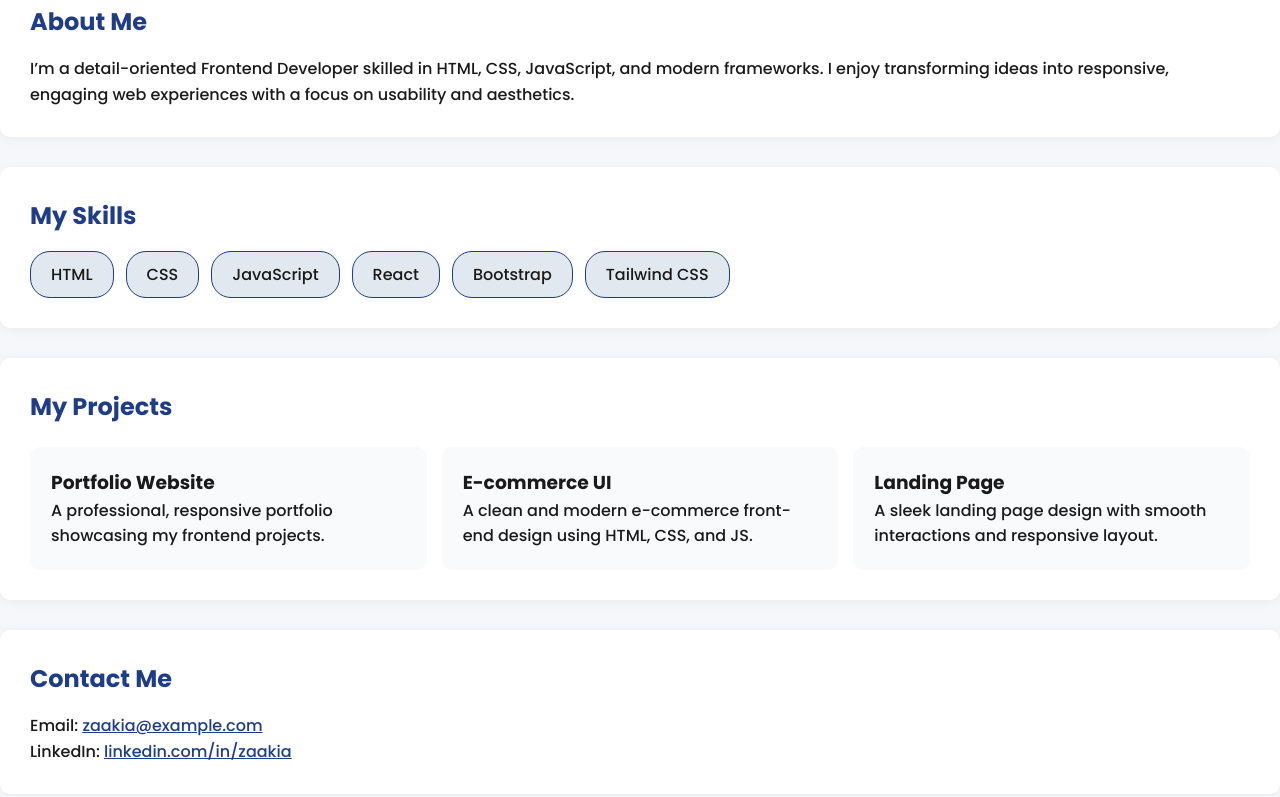
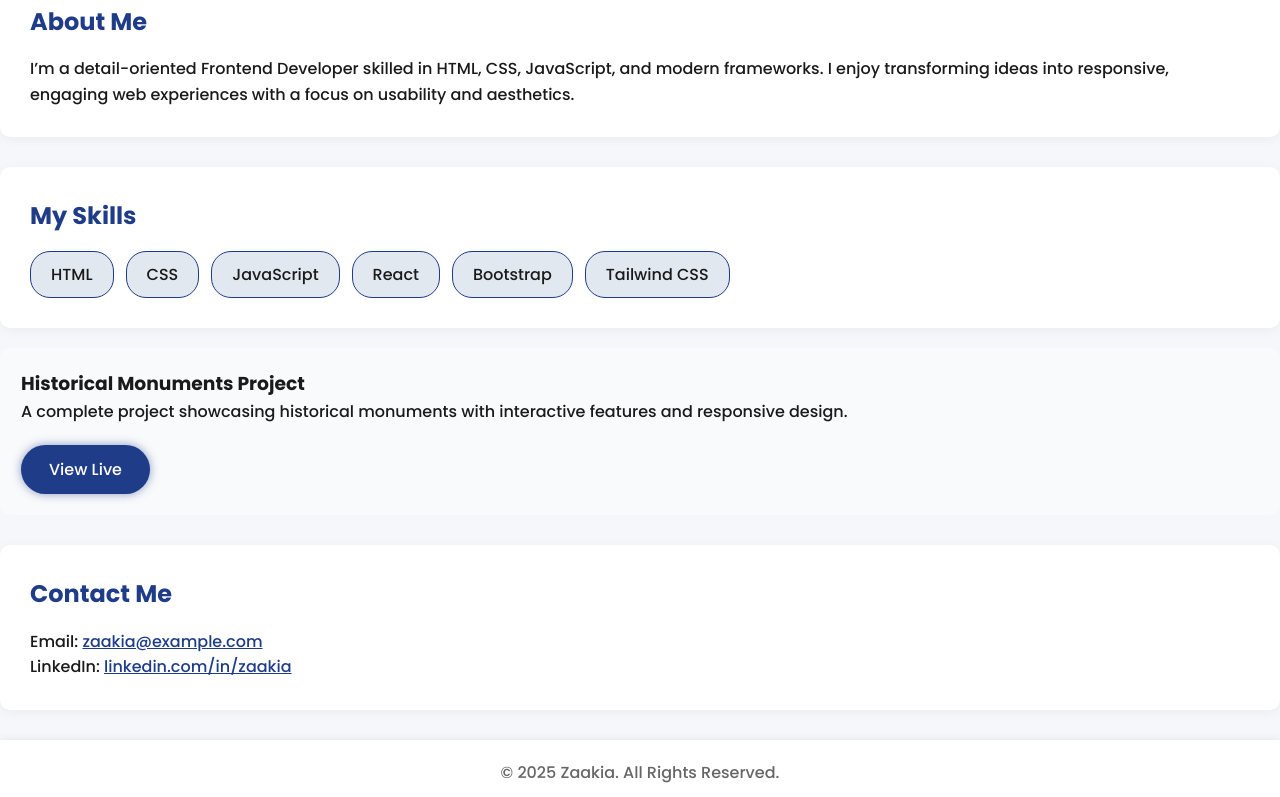
Before and after one commit to zaakia-rgb/portfolio, a plain HTML site: page index.html in a window 1280 px wide. Shown: the part 462-1259 px from the top of the page. Drawn offline with Linux system fonts and the light colour scheme.

Commit message:
Update index.html

```diff
--- a/index.html
+++ b/index.html
@@ -192,23 +192,13 @@
     </ul>
   </section>
 
-  <section id="projects" class="projects">
-    <h2>My Projects</h2>
-    <div class="projects-grid">
-      <div class="project-card">
-        <h3>Portfolio Website</h3>
-        <p>A professional, responsive portfolio showcasing my frontend projects.</p>
-      </div>
-      <div class="project-card">
-        <h3>E-commerce UI</h3>
-        <p>A clean and modern e-commerce front-end design using HTML, CSS, and JS.</p>
-      </div>
-      <div class="project-card">
-        <h3>Landing Page</h3>
-        <p>A sleek landing page design with smooth interactions and responsive layout.</p>
-      </div>
-    </div>
-  </section>
+  <div class="projects-grid">
+  <div class="project-card">
+    <h3>Historical Monuments Project</h3>
+    <p>A complete project showcasing historical monuments with interactive features and responsive design.</p>
+    <a href="https://zaakia-rgb.github.io/portfolio" target="_blank" class="btn">View Live</a>
+  </div>
+</div>
 
   <section id="contact" class="contact">
     <h2>Contact Me</h2>
```
